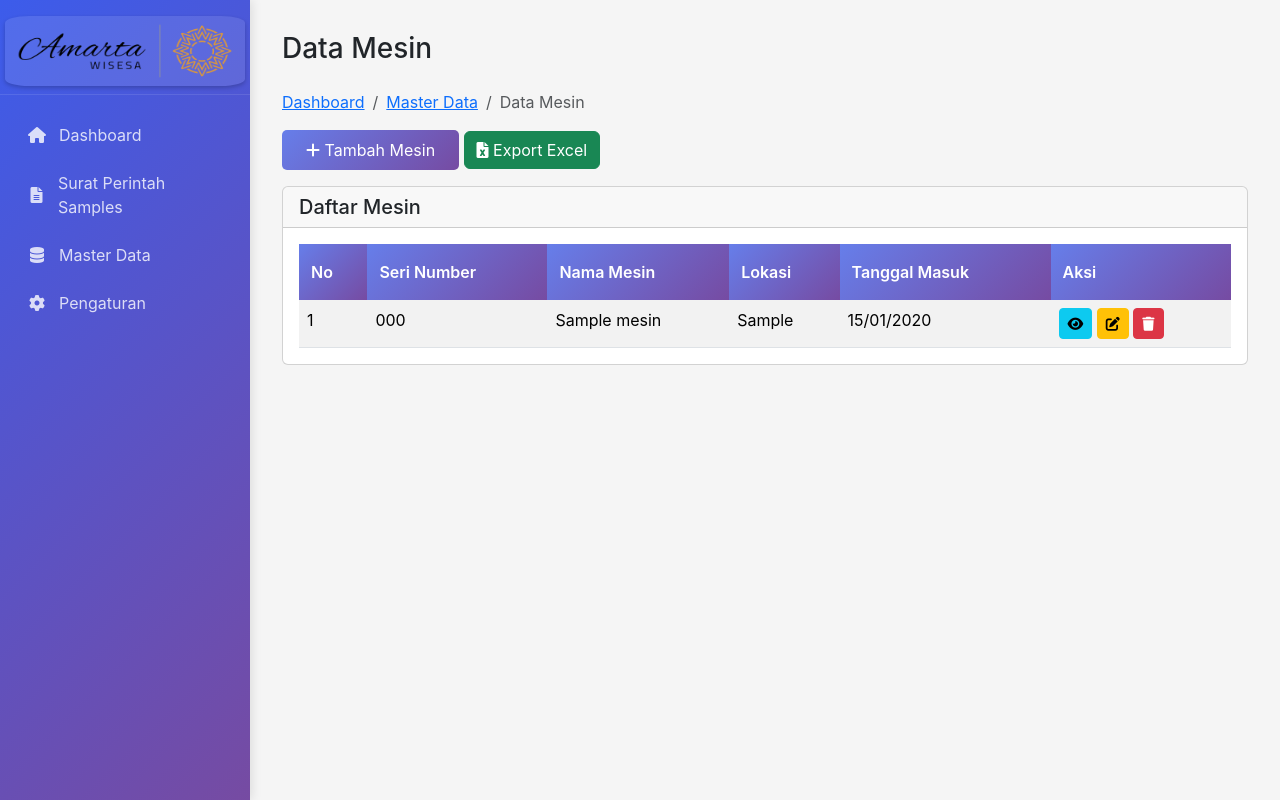
After one commit to gearrobo/amarta-wisesa-garment, a PHP site: page /data-mesin.php in a window 1280 px wide. The commit adds this page. Run offline with PHP 8.4, Linux system fonts and the light colour scheme; tables that the repository leaves empty or names only in its code hold one stand-in row (values such as "Sample post"); some libraries are stand-ins or nearby versions.

Commit message:
tambah data-mesin

```diff
--- /dev/null
+++ b/data-mesin.php
@@ -0,0 +1,215 @@
+<?php
+// Start session
+session_start();
+
+// Include database configuration
+include 'config/db.php';
+
+// Include header
+include 'includes/header.php';
+
+// Handle form submissions
+if ($_SERVER['REQUEST_METHOD'] == 'POST') {
+    if (isset($_POST['tambah_mesin'])) {
+        // Start transaction
+        mysqli_autocommit($conn, FALSE);
+
+        try {
+            // Insert machine data
+            $sql = "INSERT INTO mesin (seri_number, nama_mesin, lokasi, tanggal_masuk, keterangan)
+                    VALUES (?, ?, ?, ?, ?)";
+
+            $stmt = mysqli_prepare($conn, $sql);
+            if (!$stmt) {
+                throw new Exception("Prepare failed: " . mysqli_error($conn));
+            }
+
+            mysqli_stmt_bind_param($stmt, "sssss",
+                $_POST['seri_number'],
+                $_POST['nama_mesin'],
+                $_POST['lokasi'],
+                $_POST['tanggal_masuk'],
+                $_POST['keterangan']
+            );
+
+            if (!mysqli_stmt_execute($stmt)) {
+                throw new Exception("Execute failed: " . mysqli_stmt_error($stmt));
+            }
+
+            mysqli_stmt_close($stmt);
+
+            // Commit transaction
+            mysqli_commit($conn);
+
+            $_SESSION['success'] = "Data mesin berhasil ditambahkan!";
+            header("Location: data-mesin.php");
+            exit();
+
+        } catch(Exception $e) {
+            mysqli_rollback($conn);
+            $_SESSION['error'] = "Gagal menambahkan data mesin: " . $e->getMessage();
+        }
+    }
+}
+
+// Get all machines
+$sql = "SELECT * FROM mesin ORDER BY tanggal_masuk DESC";
+$result = mysqli_query($conn, $sql);
+$mesinList = mysqli_fetch_all($result, MYSQLI_ASSOC);
+?>
+
+<div class="main-content">
+    <div class="row">
+        <div class="col-12">
+            <h1 class="h3 mb-4">Data Mesin</h1>
+
+            <!-- Breadcrumb -->
+            <nav aria-label="breadcrumb">
+                <ol class="breadcrumb">
+                    <li class="breadcrumb-item"><a href="index.php">Dashboard</a></li>
+                    <li class="breadcrumb-item"><a href="master-data.php">Master Data</a></li>
+                    <li class="breadcrumb-item active">Data Mesin</li>
+                </ol>
+            </nav>
+
+            <!-- Alert Messages -->
+            <?php if (isset($_SESSION['success'])): ?>
+                <div class="alert alert-success alert-dismissible fade show" role="alert">
+                    <?= $_SESSION['success']; ?>
+                    <button type="button" class="btn-close" data-bs-dismiss="alert"></button>
+                </div>
+                <?php unset($_SESSION['success']); ?>
+            <?php endif; ?>
+
+            <?php if (isset($_SESSION['error'])): ?>
+                <div class="alert alert-danger alert-dismissible fade show" role="alert">
+                    <?= $_SESSION['error']; ?>
+                    <button type="button" class="btn-close" data-bs-dismiss="alert"></button>
+                </div>
+                <?php unset($_SESSION['error']); ?>
+            <?php endif; ?>
+
+            <!-- Action Buttons -->
+            <div class="mb-3">
+                <button type="button" class="btn btn-primary" data-bs-toggle="modal" data-bs-target="#tambahMesinModal">
+                    <i class="fas fa-plus"></i> Tambah Mesin
+                </button>
+                <button type="button" class="btn btn-success">
+                    <i class="fas fa-file-excel"></i> Export Excel
+                </button>
+            </div>
+
+            <!-- Machine Table -->
+            <div class="card">
+                <div class="card-header">
+                    <h5 class="card-title mb-0">Daftar Mesin</h5>
+                </div>
+                <div class="card-body">
+                    <div class="table-responsive">
+                        <table class="table table-striped table-hover" id="tabelMesin">
+                            <thead>
+                                <tr>
+                                    <th>No</th>
+                                    <th>Seri Number</th>
+                                    <th>Nama Mesin</th>
+                                    <th>Lokasi</th>
+                                    <th>Tanggal Masuk</th>
+                                    <th>Aksi</th>
+                                </tr>
+                            </thead>
+                            <tbody>
+                                <?php $no = 1; foreach ($mesinList as $mesin): ?>
+                                <tr>
+                                    <td><?= $no++; ?></td>
+                                    <td><?= htmlspecialchars($mesin['seri_number']); ?></td>
+                                    <td><?= htmlspecialchars($mesin['nama_mesin']); ?></td>
+                                    <td><?= htmlspecialchars($mesin['lokasi']); ?></td>
+                                    <td><?= date('d/m/Y', strtotime($mesin['tanggal_masuk'])); ?></td>
+                                    <td>
+                                        <a href="detail-mesin.php?id=<?= $mesin['id_mesin']; ?>" class="btn btn-sm btn-info">
+                                            <i class="fas fa-eye"></i>
+                                        </a>
+                                        <a href="edit-mesin.php?id=<?= $mesin['id_mesin']; ?>" class="btn btn-sm btn-warning">
+                                            <i class="fas fa-edit"></i>
+                                        </a>
+                                        <button type="button" class="btn btn-sm btn-danger" onclick="hapusMesin(<?= $mesin['id_mesin']; ?>)">
+                                            <i class="fas fa-trash"></i>
+                                        </button>
+                                    </td>
+                                </tr>
+                                <?php endforeach; ?>
+                            </tbody>
+                        </table>
+                    </div>
+                </div>
+            </div>
+        </div>
+    </div>
+</div>
+
+<!-- Tambah Mesin Modal -->
+<div class="modal fade" id="tambahMesinModal" tabindex="-1">
+    <div class="modal-dialog">
+        <div class="modal-content">
+            <div class="modal-header">
+                <h5 class="modal-title">Tambah Data Mesin</h5>
+                <button type="button" class="btn-close" data-bs-dismiss="modal"></button>
+            </div>
+            <form method="POST">
+                <div class="modal-body">
+                    <div class="mb-3">
+                        <label class="form-label">Seri Number</label>
+                        <input type="text" name="seri_number" class="form-control" required>
+                    </div>
+
+                    <div class="mb-3">
+                        <label class="form-label">Nama Mesin</label>
+                        <input type="text" name="nama_mesin" class="form-control" required>
+                    </div>
+
+                    <div class="mb-3">
+                        <label class="form-label">Lokasi</label>
+                        <input type="text" name="lokasi" class="form-control" required>
+                    </div>
+
+                    <div class="mb-3">
+                        <label class="form-label">Tanggal Masuk</label>
+                        <input type="date" name="tanggal_masuk" class="form-control" required>
+                    </div>
+
+                    <div class="mb-3">
+                        <label class="form-label">Keterangan</label>
+                        <textarea name="keterangan" class="form-control" rows="3"></textarea>
+                    </div>
+                </div>
+                <div class="modal-footer">
+                    <button type="button" class="btn btn-secondary" data-bs-dismiss="modal">Batal</button>
+                    <button type="submit" name="tambah_mesin" class="btn btn-primary">Simpan</button>
+                </div>
+            </form>
+        </div>
+    </div>
+</div>
+
+<script>
+$(document).ready(function() {
+    $('#tabelMesin').DataTable({
+        responsive: true,
+        language: {
+            url: '//cdn.datatables.net/plug-ins/1.13.7/i18n/id.json'
+        }
+    });
+});
+
+function hapusMesin(id) {
+    if (confirm('Apakah Anda yakin ingin menghapus data mesin ini?')) {
+        // Implement delete functionality
+        window.location.href = 'hapus-mesin.php?id=' + id;
+    }
+}
+</script>
+
+<?php
+// Include footer
+include 'includes/footer.php';
+?>
--- a/master-data.php
+++ b/master-data.php
@@ -64,7 +64,7 @@ include 'includes/header.php';
                                     <i class="fas fa-cogs fa-3x text-warning mb-3"></i>
                                     <h5 class="card-title">Data Mesin</h5>
                                     <p class="card-text">Kelola data mesin dan peralatan</p>
-                                    <a href="#" class="btn btn-warning">Kelola</a>
+                                    <a href="data-mesin.php" class="btn btn-warning">Kelola Data Mesin</a>
                                 </div>
                             </div>
                         </div>
```
Also changed, not shown: detail-mesin.php (added, +156 -0 lines), edit-mesin.php (added, +151 -0 lines).
